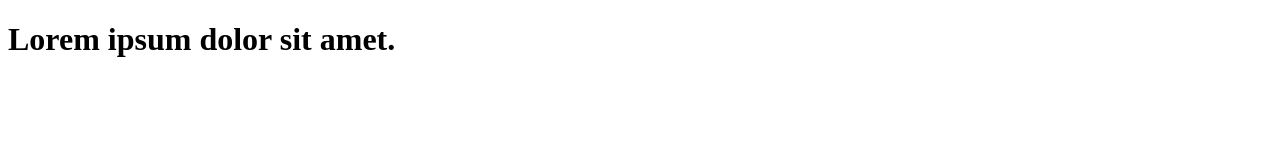
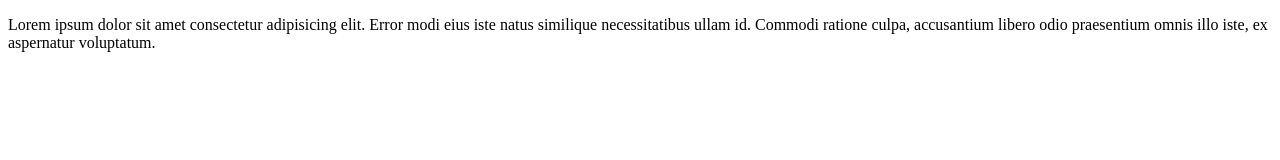
Before and after one commit to abdullahshav/library-system, a plain HTML site: page index.html in a window 1280 px wide. Drawn offline with Linux system fonts and the light colour scheme.

Commit message:
added html

```diff
--- a/index.html
+++ b/index.html
@@ -7,6 +7,6 @@
     <title>Document</title>
 </head>
 <body>
-    <h1>Lorem ipsum dolor sit amet.</h1>
+    <p>Lorem ipsum dolor sit amet consectetur adipisicing elit. Error modi eius iste natus similique necessitatibus ullam id. Commodi ratione culpa, accusantium libero odio praesentium omnis illo iste, ex aspernatur voluptatum.</p>
 </body>
 </html>
```
